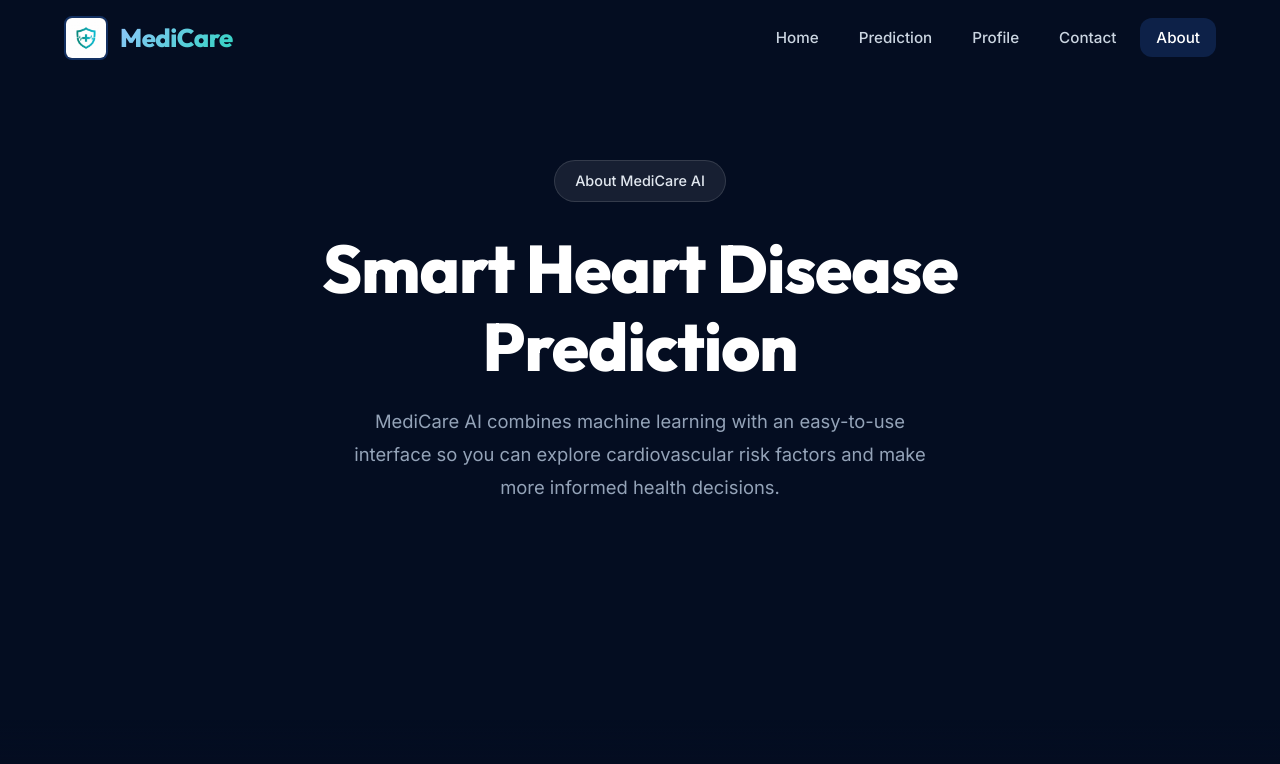
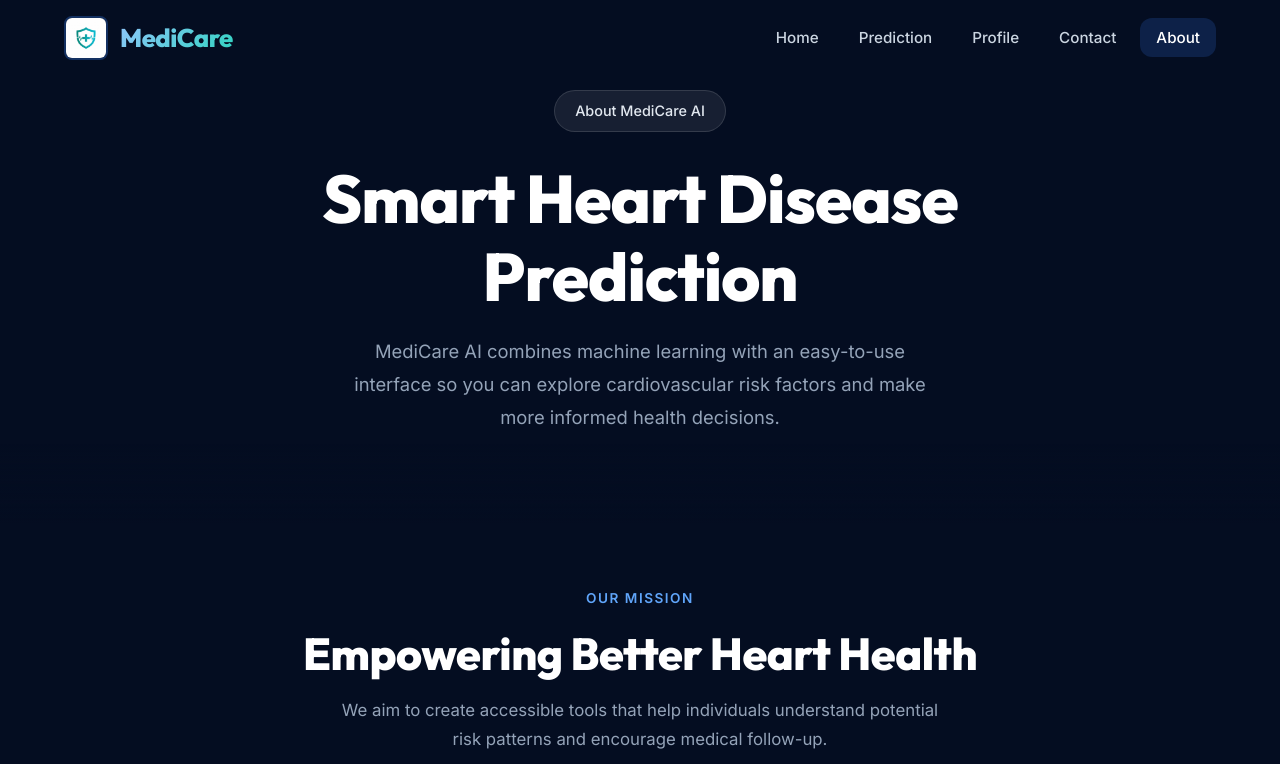
Before and after one commit to balajisunadaraj/medicare-ai, a Flask app: page /about in a window 1280 px wide. Shown: the top 764 px of the page. Run offline with Flask 3, Linux system fonts and the light colour scheme; parts of the project's set-up code (start-up, migrations or seed data) failed here and were passed over.

Commit message:
hero section size reduced

```diff
--- a/static/css/style.css
+++ b/static/css/style.css
@@ -273,6 +273,12 @@ ul {
     height: 100vh;
     min-height: 650px;
     overflow: hidden;
+}
+
+.hero.hero-compact {
+    height: auto;
+    min-height: 420px;
+    padding: 90px 0 50px !important;
 }
 
 .hero-slides {
--- a/templates/about.html
+++ b/templates/about.html
@@ -35,7 +35,7 @@
         </div>
     </nav>
 
-    <section class="hero" style="padding-top:160px;">
+    <section class="hero hero-compact" style="padding-top:160px;">
         <div class="container">
             <div class="hero-content">
                 <div class="hero-badge">About MediCare AI</div>
--- a/templates/contact.html
+++ b/templates/contact.html
@@ -35,7 +35,7 @@
         </div>
     </nav>
 
-    <section class="hero" style="padding-top:160px;">
+    <section class="hero hero-compact" style="padding-top:160px;">
         <div class="container">
             <div class="hero-content">
                 <div class="hero-badge">Contact</div>
--- a/templates/predict.html
+++ b/templates/predict.html
@@ -35,7 +35,7 @@
         </div>
     </nav>
 
-    <section class="hero" id="hero">
+    <section class="hero hero-compact" id="hero">
         <div class="container">
             <div class="hero-content">
                 <div class="hero-badge">
--- a/templates/profile.html
+++ b/templates/profile.html
@@ -35,7 +35,7 @@
         </div>
     </nav>
 
-    <section class="hero" style="padding-top:160px;">
+    <section class="hero hero-compact" style="padding-top:160px;">
         <div class="container">
             <div class="hero-content">
                 <div class="hero-badge">Profile Dashboard</div>
```
